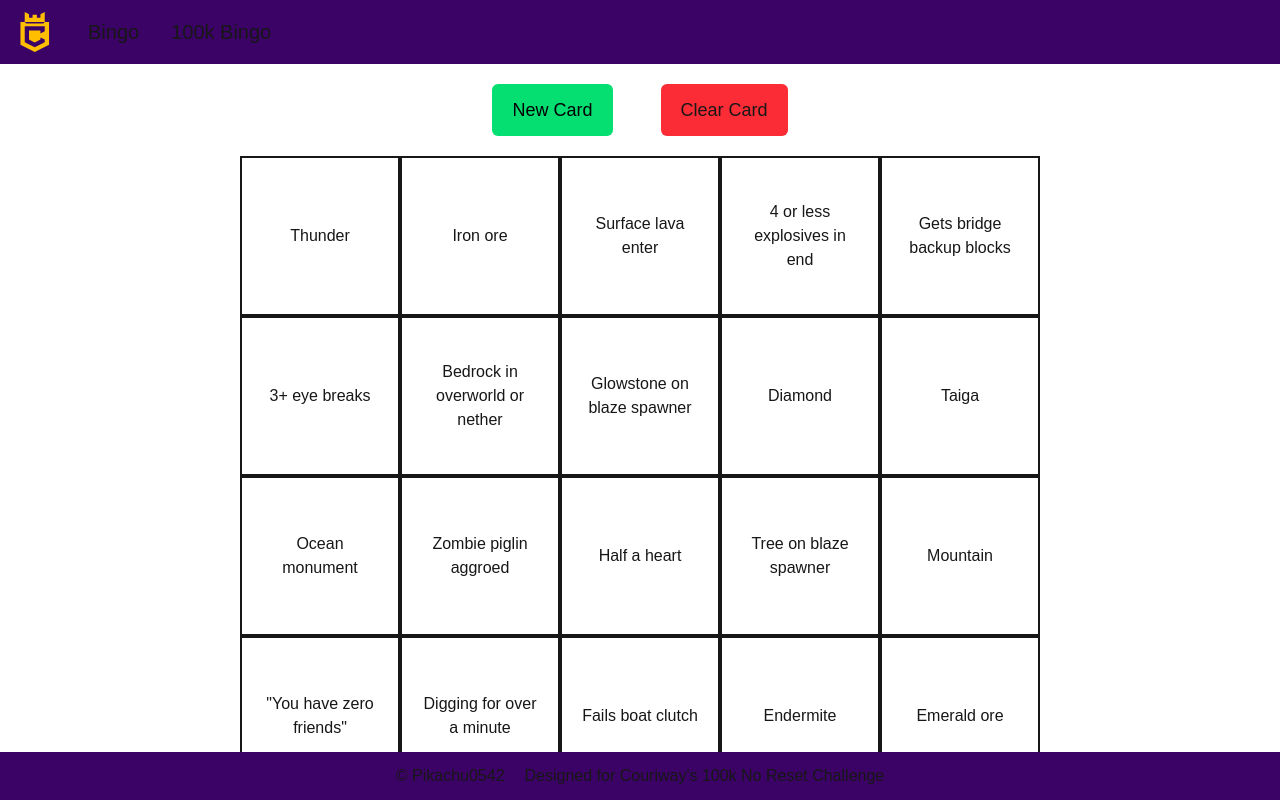
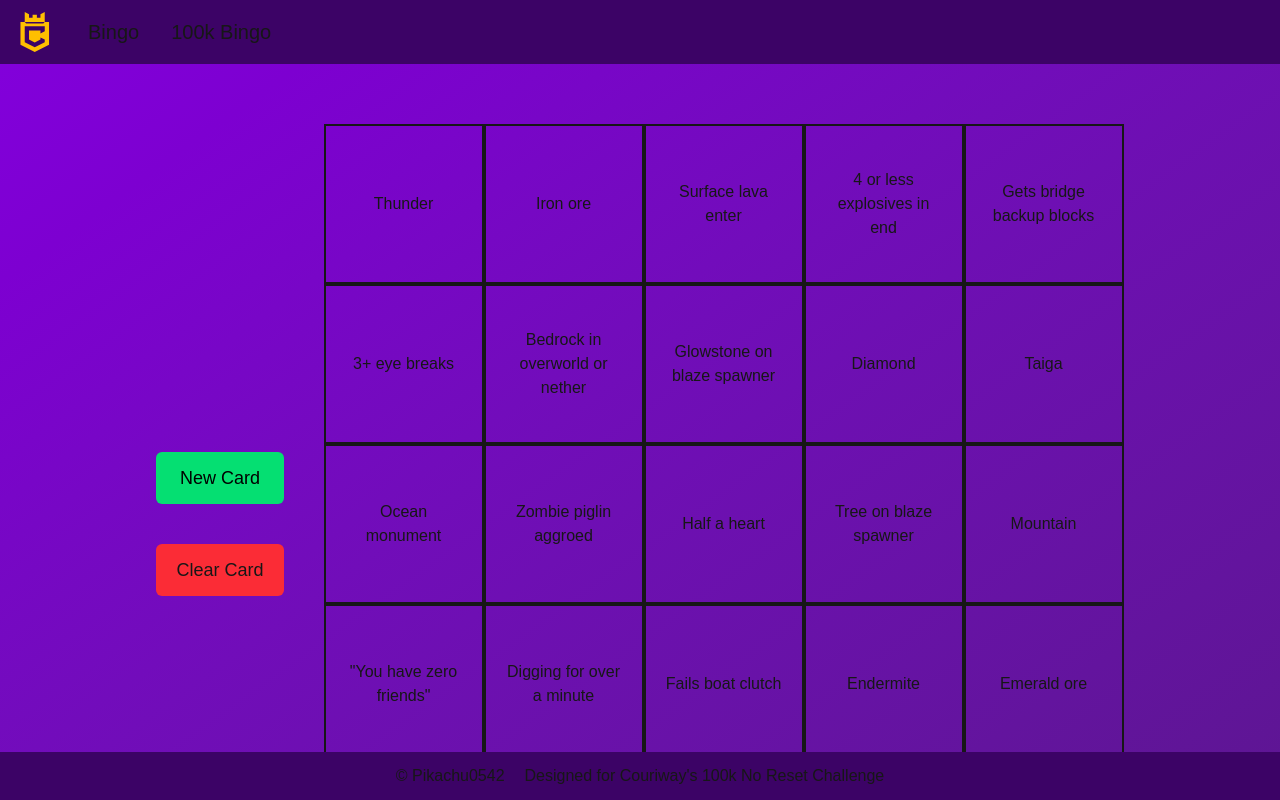
Before and after one commit to pikachu0542/couriway-no-reset-bingo, a Next.js app: page /bingo in a window 1280 px wide. Shown: the top 800 px of the page. Built offline with nearby package versions, Linux system fonts and the light colour scheme.

Commit message:
Added purple bg, moved buttons to the side

```diff
--- a/app/bingo/page.tsx
+++ b/app/bingo/page.tsx
@@ -80,8 +80,8 @@ export default function Bingo() {
     }
 
     return (
-        <div className="">
-            <div id="controls-btn-row" className="flex space-x-12 w-full justify-center mt-5">
+        <div className="bg-linear-to-br from-purple-700 to-purple-900 flex justify-center space-x-10">
+            <div id="controls-btn-col" className="flex flex-col justify-center space-y-10 ">
                 <button
                     onClick={handleResetBoard}
                     className="px-5 py-3 bg-green-400 text-black rounded-md text-lg"
@@ -95,7 +95,7 @@ export default function Bingo() {
                     Clear Card
                 </button>
             </div>
-            <div className="flex justify-center mt-5 mb-10">
+                <div className="flex justify-center align-middle my-15">
                     {board.map((row: string[], rowIndex: number) => (
                         <div key={`${row}-${rowIndex}`}>
                             {row.map((task: string, colIndex: number) => (
```
Lines whose indentation alone changed are shown as unchanged.
